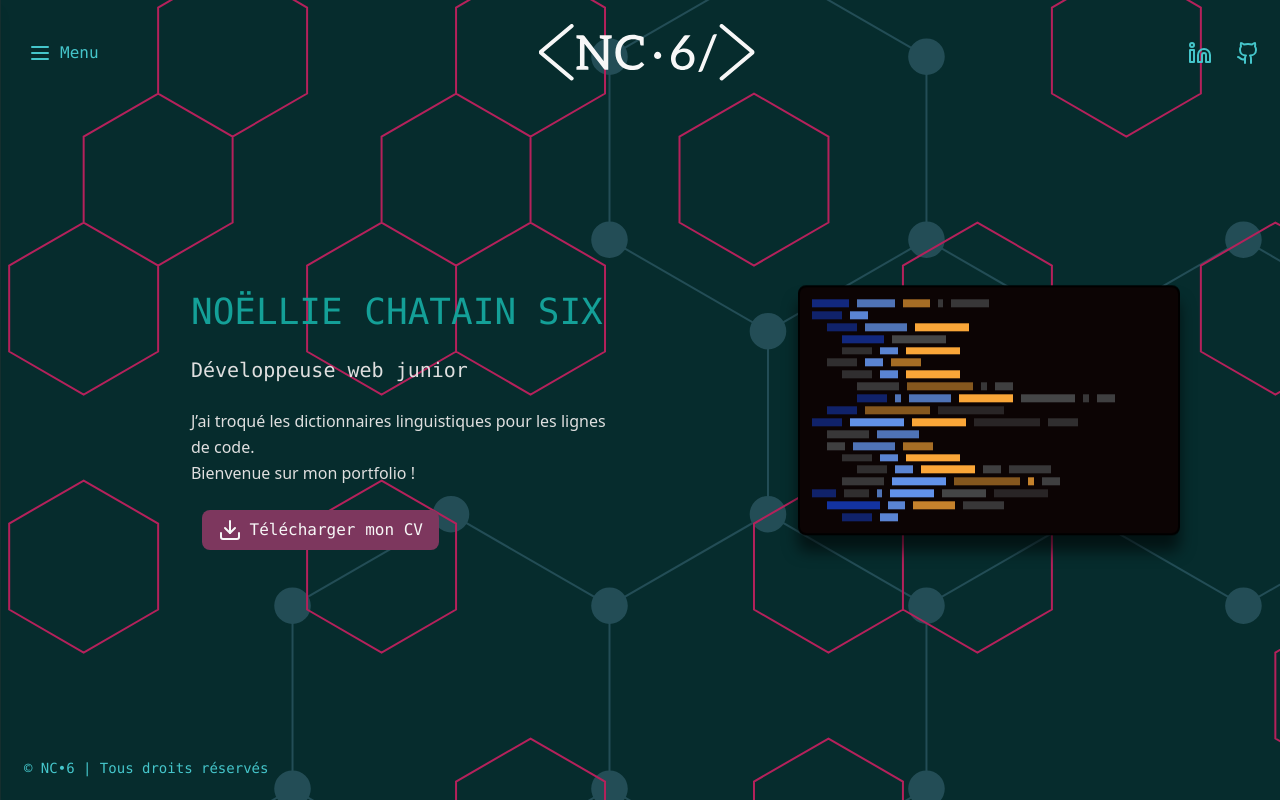
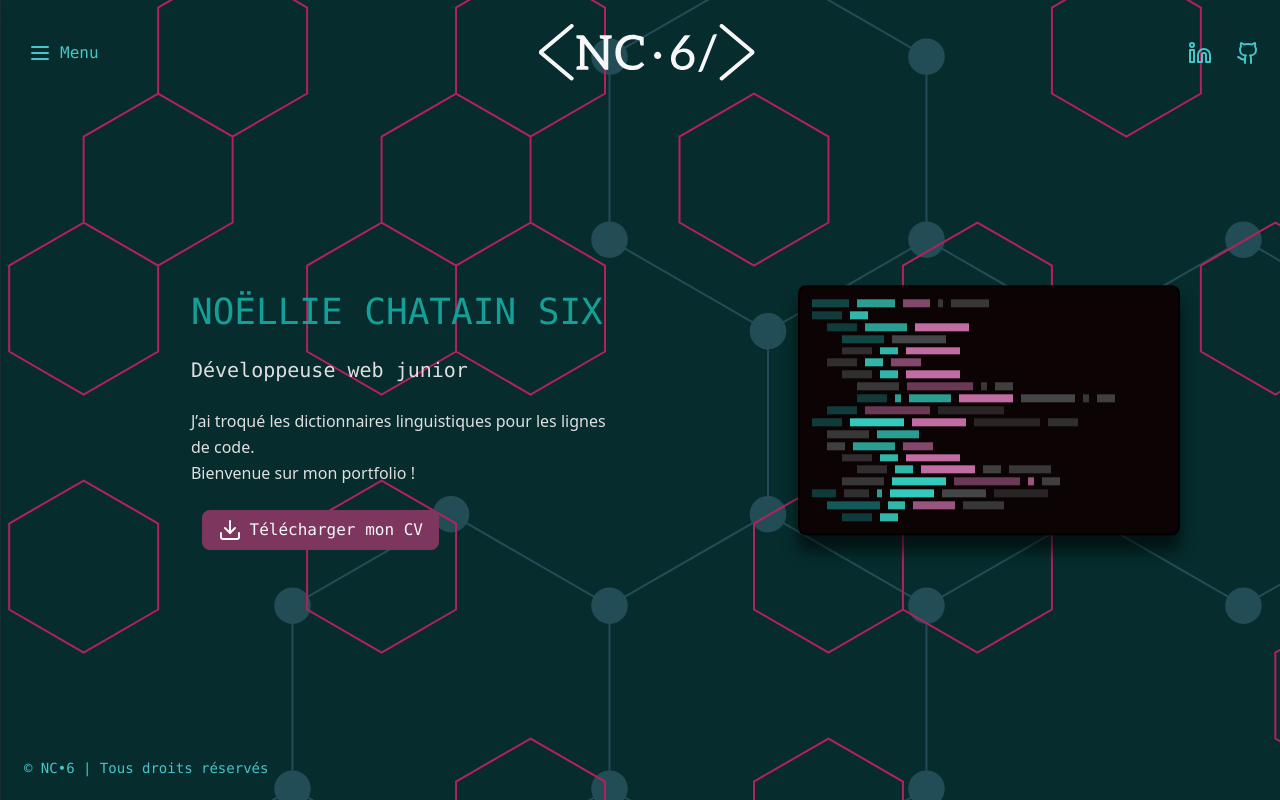
Before and after one commit to NollieChtn6/Portfolio, a React (Vite) app: page / in a window 1280 px wide. Built offline with nearby package versions, Linux system fonts and the light colour scheme.

Commit message:
update screen colors based on new color palette

```diff
--- a/src/components/screen/Screen.tsx
+++ b/src/components/screen/Screen.tsx
@@ -2,113 +2,113 @@ function ScreenComponent() {
   return (
     <div className="screen-container flex flex-col w-3/4 max-md:max-h-[200px] max-md:w-[250px] max-h-3/5 bg-[#0C0404] rounded-lg p-3 border-2 border-mine-shaft-400 space-y-1 animate-floating md:max-w-[400px] md:max-h-[250px]">
       <div className="line-tab0 flex w-2/4 h-[8px] space-x-2">
-        <div className="item-function w-[42px] bg-[#1434A4] animate-flickering-lg" />
-        <div className="item-variable w-[42px] bg-[#6495ED] animate-flickering-lg" />
-        <div className="item-content w-[30px] bg-[#FEA939] animate-flickering-md" />
+        <div className="item-function w-[42px] bg-[#145b59] animate-flickering-lg" />
+        <div className="item-variable w-[42px] bg-[#33cebf] animate-flickering-lg" />
+        <div className="item-content w-[30px] bg-[#c56fa6] animate-flickering-md" />
         <div className="item-other w-[6px] bg-[#464748] animate-flickering-xs" />
         <div className="item-other w-[42px] bg-[#464748] animate-flickering-lg" />
       </div>
       <div className="line flex w-2/4 h-[8px] space-x-2">
-        <div className="item-function w-[30px] bg-[#1434A4] animate-flickering-md" />
-        <div className="item-variable w-[18px] bg-[#6495ED] animate-flickering-sm" />
+        <div className="item-function w-[30px] bg-[#145b59] animate-flickering-md" />
+        <div className="item-variable w-[18px] bg-[#33cebf] animate-flickering-sm" />
       </div>
       <div className="line-tab1 flex w-2/4 h-[8px] space-x-2 ml-[15px]">
-        <div className="item-function w-[30px] bg-[#1434A4] animate-flickering-md" />
-        <div className="item-variable w-[42px] bg-[#6495ED] animate-flickering-lg" />
-        <div className="item-content w-[54px] bg-[#FEA939] animate-flickering-xlg" />
+        <div className="item-function w-[30px] bg-[#145b59] animate-flickering-md" />
+        <div className="item-variable w-[42px] bg-[#33cebf] animate-flickering-lg" />
+        <div className="item-content w-[54px] bg-[#c56fa6] animate-flickering-xlg" />
       </div>
       <div className="line-tab2 flex w-2/4 h-[8px] space-x-2 ml-[30px]">
-        <div className="item-function w-[42px] bg-[#1434A4] animate-flickering-lg" />
+        <div className="item-function w-[42px] bg-[#145b59] animate-flickering-lg" />
         <div className="item-other w-[54px] bg-[#464748] animate-flickering-xlg" />
       </div>
       <div className="line-tab2 flex w-2/4 h-[8px] space-x-2 ml-[30px]">
         <div className="item-other w-[30px] bg-[#464748] animate-flickering-md" />
-        <div className="item-variable w-[18px] bg-[#6495ED] animate-flickering-sm" />
-        <div className="item-content w-[54px] bg-[#FEA939] animate-flickering-xlg" />
+        <div className="item-variable w-[18px] bg-[#33cebf] animate-flickering-sm" />
+        <div className="item-content w-[54px] bg-[#c56fa6] animate-flickering-xlg" />
       </div>
       <div className="line-tab1 flex w-2/4 h-[8px] space-x-2 ml-[15px]">
         <div className="item-other w-[30px] bg-[#464748] animate-flickering-md" />
-        <div className="item-variable w-[18px] bg-[#6495ED] animate-flickering-sm" />
-        <div className="item-content w-[30px] bg-[#FEA939] animate-flickering-md" />
+        <div className="item-variable w-[18px] bg-[#33cebf] animate-flickering-sm" />
+        <div className="item-content w-[30px] bg-[#c56fa6] animate-flickering-md" />
       </div>
       <div className="line-tab2 flex w-2/4 h-[8px] space-x-2 ml-[30px]">
         <div className="item-other w-[30px] bg-[#464748] animate-flickering-md" />
-        <div className="item-variable w-[18px] bg-[#6495ED] animate-flickering-sm" />
-        <div className="item-content w-[54px] bg-[#FEA939] animate-flickering-xlg" />
+        <div className="item-variable w-[18px] bg-[#33cebf] animate-flickering-sm" />
+        <div className="item-content w-[54px] bg-[#c56fa6] animate-flickering-xlg" />
       </div>
       <div className="line-tab3 flex w-3/4 h-[8px] space-x-2 ml-[45px]">
         <div className="item-other w-[42px] bg-[#464748] animate-flickering-lg" />
-        <div className="item-content w-[66px] bg-[#FEA939] animate-flickering-xxlg" />
+        <div className="item-content w-[66px] bg-[#c56fa6] animate-flickering-xxlg" />
         <div className="item-other w-[6px] bg-[#464748] animate-flickering-xs" />
         <div className="itemother w-[18px] bg-[#464748] animate-flickering-sm" />
       </div>
       <div className="line-tab3 flex w-3/4 h-[8px] space-x-2 ml-[45px]">
-        <div className="item-function w-[30px] bg-[#1434A4] animate-flickering-md" />
-        <div className="item-variable w-[6px] bg-[#6495ED] animate-flickering-xs" />
-        <div className="item-variable w-[42px] bg-[#6495ED] animate-flickering-lg" />
-        <div className="item-content w-[54px] bg-[#FEA939] animate-flickering-xlg" />
+        <div className="item-function w-[30px] bg-[#145b59] animate-flickering-md" />
+        <div className="item-variable w-[6px] bg-[#33cebf] animate-flickering-xs" />
+        <div className="item-variable w-[42px] bg-[#33cebf] animate-flickering-lg" />
+        <div className="item-content w-[54px] bg-[#c56fa6] animate-flickering-xlg" />
         <div className="item-other w-[54px] bg-[#464748] animate-flickering-xlg" />
         <div className="item-other w-[6px] bg-[#464748] animate-flickering-xs" />
         <div className="item-other w-[18px] bg-[#464748] animate-flickering-sm" />
       </div>
       <div className="line-tab1 flex w-2/4 h-[8px] space-x-2 ml-[15px]">
-        <div className="item-function w-[30px] bg-[#1434A4] animate-flickering-md" />
-        <div className="item-content w-[66px] bg-[#FEA939] animate-flickering-xxlg" />
+        <div className="item-function w-[30px] bg-[#145b59] animate-flickering-md" />
+        <div className="item-content w-[66px] bg-[#c56fa6] animate-flickering-xxlg" />
         <div className="item-other w-[66px] bg-[#464748] animate-flickering-xxlg" />
       </div>
       <div className="line-tab0 flex w-3/4 h-[8px] space-x-2">
-        <div className="item-function w-[30px] bg-[#1434A4] animate-flickering-md" />
-        <div className="item-variable w-[54px] bg-[#6495ED] animate-flickering-xlg" />
-        <div className="item-content w-[54px] bg-[#FEA939] animate-flickering-xlg" />
+        <div className="item-function w-[30px] bg-[#145b59] animate-flickering-md" />
+        <div className="item-variable w-[54px] bg-[#33cebf] animate-flickering-xlg" />
+        <div className="item-content w-[54px] bg-[#c56fa6] animate-flickering-xlg" />
         <div className="item-other w-[66px] bg-[#464748] animate-flickering-xxlg" />
         <div className="item-other w-[30px] bg-[#464748] animate-flickering-md" />
       </div>
       <div className="line-tab1 flex w-2/4 h-[8px] space-x-2 ml-[15px]">
         <div className="item-other w-[42px] bg-[#464748] animate-flickering-lg" />
-        <div className="item-variable w-[42px] bg-[#6495ED] animate-flickering-lg" />
+        <div className="item-variable w-[42px] bg-[#33cebf] animate-flickering-lg" />
       </div>
       <div className="line-tab1 flex w-2/4 h-[8px] space-x-2 ml-[15px]">
         <div className="item-other w-[18px] bg-[#464748] animate-flickering-sm" />
-        <div className="item-variable w-[42px] bg-[#6495ED] animate-flickering-lg" />
-        <div className="item-content w-[30px] bg-[#FEA939] animate-flickering-md" />
+        <div className="item-variable w-[42px] bg-[#33cebf] animate-flickering-lg" />
+        <div className="item-content w-[30px] bg-[#c56fa6] animate-flickering-md" />
       </div>
       <div className="line-tab2 flex w-2/4 h-[8px] space-x-2 ml-[30px]">
         <div className="item-other w-[30px] bg-[#464748] animate-flickering-md" />
-        <div className="item-variable w-[18px] bg-[#6495ED] animate-flickering-sm" />
-        <div className="item-content w-[54px] bg-[#FEA939] animate-flickering-xlg" />
+        <div className="item-variable w-[18px] bg-[#33cebf] animate-flickering-sm" />
+        <div className="item-content w-[54px] bg-[#c56fa6] animate-flickering-xlg" />
       </div>
       <div className="line-tab3 flex w-3/4 h-[8px] space-x-2 ml-[45px]">
         <div className="item-other w-[30px] bg-[#464748] animate-flickering-md" />
-        <div className="item-variable w-[18px] bg-[#6495ED] animate-flickering-sm" />
-        <div className="item-content w-[54px] bg-[#FEA939] animate-flickering-xlg" />
+        <div className="item-variable w-[18px] bg-[#33cebf] animate-flickering-sm" />
+        <div className="item-content w-[54px] bg-[#c56fa6] animate-flickering-xlg" />
         <div className="item-other w-[18px] bg-[#464748] animate-flickering-sm" />
         <div className="item-other w-[42px] bg-[#464748] animate-flickering-lg" />
       </div>
       <div className="line-tab3 flex w-3/4 h-[8px] space-x-2 ml-[30px]">
         <div className="item-other w-[42px] bg-[#464748] animate-flickering-lg" />
-        <div className="item-variable w-[54px] bg-[#6495ED] animate-flickering-xlg" />
-        <div className="item-content w-[66px] bg-[#FEA939] animate-flickering-xxlg" />
-        <div className="item-content w-[6px] bg-[#FEA939] animate-flickering-xs" />
+        <div className="item-variable w-[54px] bg-[#33cebf] animate-flickering-xlg" />
+        <div className="item-content w-[66px] bg-[#c56fa6] animate-flickering-xxlg" />
+        <div className="item-content w-[6px] bg-[#c56fa6] animate-flickering-xs" />
         <div className="item-other w-[18px] bg-[#464748] animate-flickering-sm" />
       </div>
       <div className="line-tab0 flex w-2/3 h-[8px] space-x-2">
-        <div className="item-function w-[30px] bg-[#1434A4] animate-flickering-md" />
+        <div className="item-function w-[30px] bg-[#145b59] animate-flickering-md" />
         <div className="item-function w-[30px] bg-[#464748] animate-flickering-md" />
-        <div className="item-variable w-[6px] bg-[#6495ED] animate-flickering-xs" />
-        <div className="item-variable w-[54px] bg-[#6495ED] animate-flickering-xlg" />
+        <div className="item-variable w-[6px] bg-[#33cebf] animate-flickering-xs" />
+        <div className="item-variable w-[54px] bg-[#33cebf] animate-flickering-xlg" />
         <div className="item-content w-[54px] bg-[#464748] animate-flickering-xlg" />
         <div className="item-other w-[66px] bg-[#464748] animate-flickering-xxlg" />
       </div>
       <div className="line-tab1 flex w-2/4 h-[8px] space-x-2 ml-[15px]">
-        <div className="item-function w-[54px] bg-[#1434A4] animate-flickering-xlg" />
-        <div className="item-variable w-[18px] bg-[#6495ED] animate-flickering-sm" />
-        <div className="item-content w-[42px] bg-[#FEA939] animate-flickering-lg" />
+        <div className="item-function w-[54px] bg-[#145b59] animate-flickering-xlg" />
+        <div className="item-variable w-[18px] bg-[#33cebf] animate-flickering-sm" />
+        <div className="item-content w-[42px] bg-[#c56fa6] animate-flickering-lg" />
         <div className="item-other w-[42px] bg-[#464748] animate-flickering-lg" />
       </div>
       <div className="line-tab2 flex w-2/4 h-[8px] space-x-2 ml-[30px]">
-        <div className="item-function w-[30px] bg-[#1434A4] animate-flickering-md" />
-        <div className="item-variable w-[18px] bg-[#6495ED] animate-flickering-sm" />
-        <div className="item-variable w-[42px] bg-[#6495ED animate-flickering-lg]" />
+        <div className="item-function w-[30px] bg-[#145b59] animate-flickering-md" />
+        <div className="item-variable w-[18px] bg-[#33cebf] animate-flickering-sm" />
+        <div className="item-variable w-[42px] bg-[#33cebf animate-flickering-lg]" />
       </div>
     </div>
   );
```
